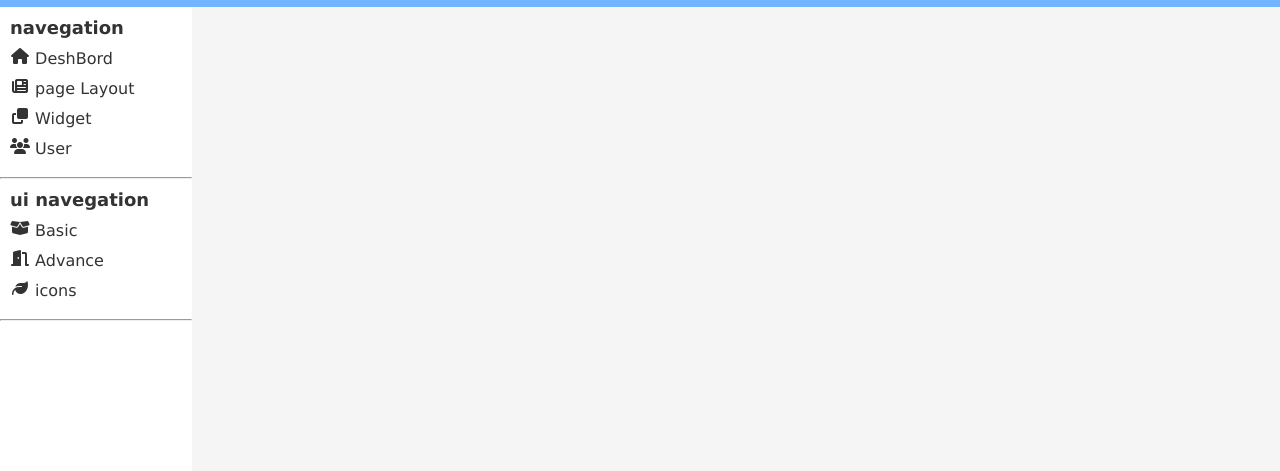
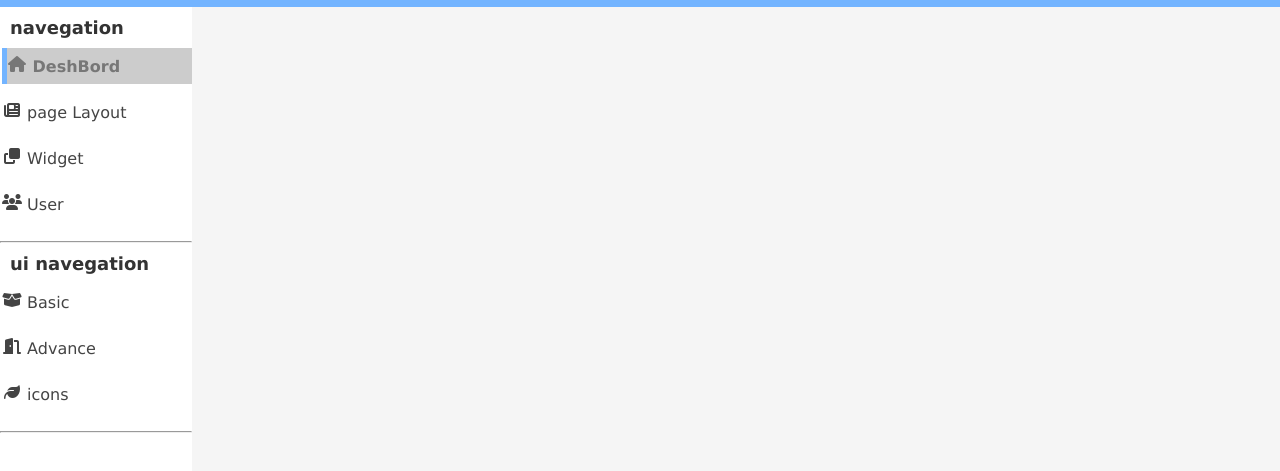
Before and after one commit to JonasSMendes/j.s, a plain HTML site: page dashBord/index.html in a window 1280 px wide. Shown: the part 43-514 px from the top of the page. Drawn offline with Linux system fonts and the light colour scheme.

Commit message:
hover e ajustes

```diff
--- a/dashBord/css/style.css
+++ b/dashBord/css/style.css
@@ -46,6 +46,7 @@ header{
     height: 100%;
 }
 .sideBar{
+
     width: 15%;
     background-color: white;
     height: 100%;
@@ -56,13 +57,28 @@ header{
     font-size: 18px;
     margin: 10px;
 }
+.sideBar a.sideBar-active{
+    color: #777;
+    background-color: #ccc;
+    padding: 8px 0;
+    border-left: 5px solid #73b4ff;
+    font-weight: bold;
+}
 .sideBar a{
     display: block;
     text-decoration: none;
-    color: #333;
-    margin-left: 10px;
+    color: #444;
+    margin-left: 2px;
     margin-top: 10px;
+    padding: 8px 0;
 
+}
+.sideBar a:hover{
+    background-color: #ccc;
+    padding: 8px 0;
+    border-left: 5px solid #73b4ff;
+    font-weight: bold;
+    color: #777;
 }
 .content{
     width: 85%;
--- a/dashBord/index.html
+++ b/dashBord/index.html
@@ -34,7 +34,7 @@
     <section class="main">
         <div class="sideBar">
             <h3>navegation</h3>
-            <a href=""><i class="fa-solid fa-house"></i> DeshBord </a>
+            <a class="sideBar-active" href=""><i class="fa-solid fa-house"></i> DeshBord </a>
             <a href=""><i class="fa-solid fa-newspaper"></i> page Layout </a>
             <a href=""><i class="fa-solid fa-clone"></i> Widget </a>
             <a href=""><i class="fa-solid fa-users"></i> User </a>
```
